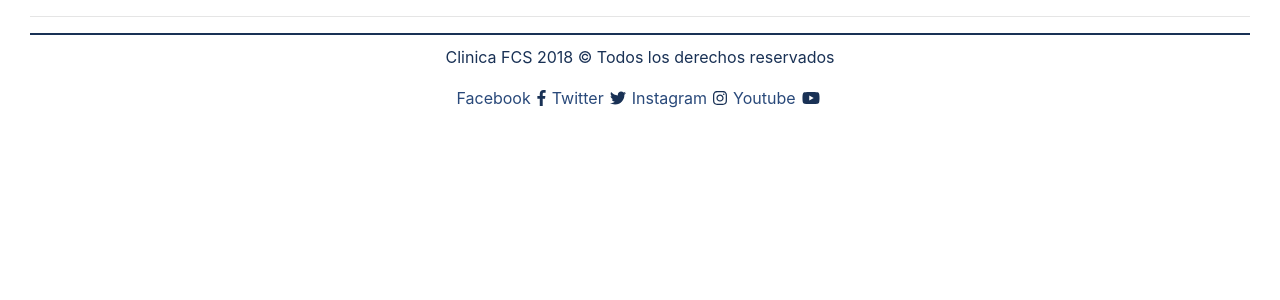
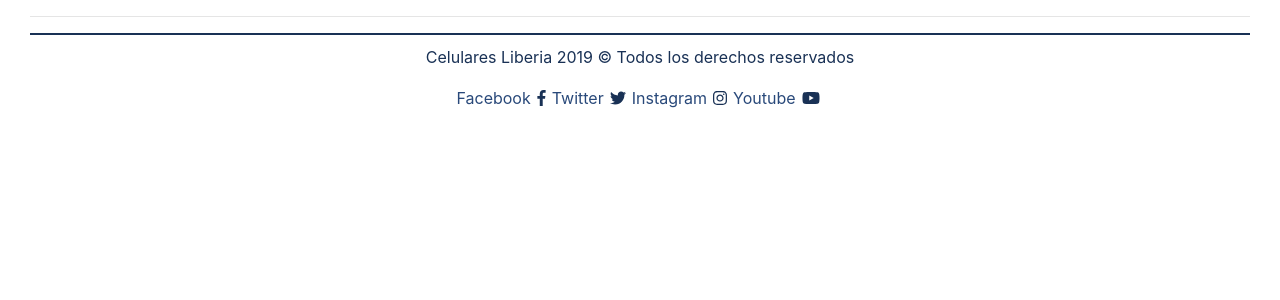
Before and after one commit to MarielChaves/proyectoDeBaseDeDatos, a PHP site: page / in a window 1280 px wide. Shown: the part 56-356 px from the top of the page. Run offline with PHP 8.4, Linux system fonts and the light colour scheme; some web fonts are replaced.

Commit message:
cambio detalle footer

```diff
--- a/View/footer.php
+++ b/View/footer.php
@@ -4,7 +4,7 @@
         <div>
             <div>
                 <footer class="text-center well" id="inicioFooter">
-                    <p id="derechosReservados">Clinica FCS 2018 &copy; Todos los derechos reservados</p>
+                    <p id="derechosReservados">Celulares Liberia 2019 &copy; Todos los derechos reservados</p>
                     <div>
                         <table id="tablaFooter">
                             <tr>
```
